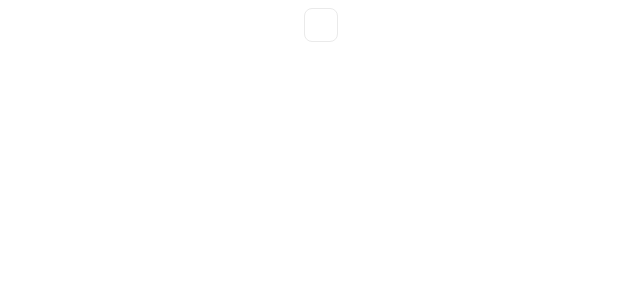
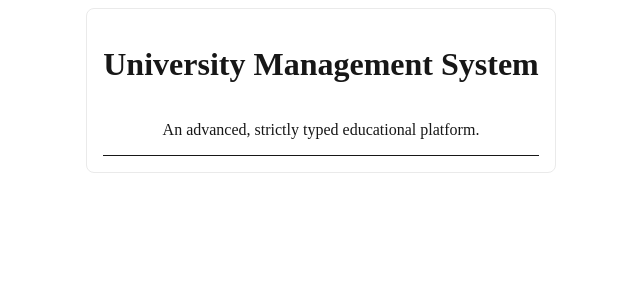
Before and after one commit to komilolimov/university_system, a Next.js app: page / in a window 1280 px wide. Shown: the top 300 px of the page, without its empty margins (319-959 px from the left). Built offline with nearby package versions, Linux system fonts and the light colour scheme.

Commit message:
feat(app/page): add typography-based hero section

```diff
--- a/src/app/page.tsx
+++ b/src/app/page.tsx
@@ -1,6 +1,14 @@
 export default function Home() {
   return (
     <main className="fsd-container mx-auto my-16 max-w-5xl flex flex-col gap-16">
+      <header className="flex flex-col gap-4 border-b border-gray-300 pb-8 text-center">
+        <h1 className="text-5xl font-bold tracking-tighter text-gray-900">
+          University Management System
+        </h1>
+        <p className="text-xl text-gray-500 font-medium max-w-2xl mx-auto">
+          An advanced, strictly typed educational platform.
+        </p>
+      </header>
     </main>
   );
 }
```
